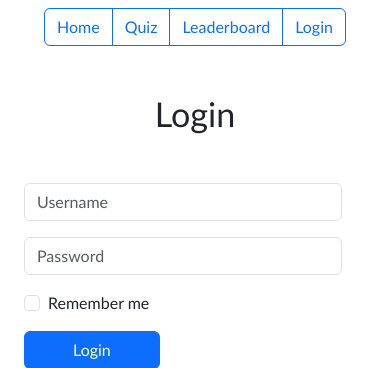
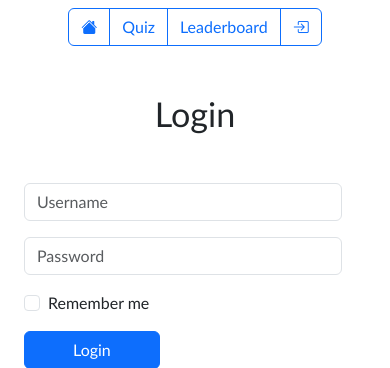
Before and after one commit to LoveleshSingh24/myenv, a Django app: a page that uses QuizPlanet/templates/components/navbar.html in a window 390 px wide. Shown: the top 368 px of the page. Run offline with Django 5.2, Linux system fonts and the light colour scheme.

Commit message:
mobile view is responsive for quiz display

```diff
--- a/QuizPlanet/templates/all-quiz.html
+++ b/QuizPlanet/templates/all-quiz.html
@@ -7,9 +7,9 @@
 
 	<div class="container">
 		<div class="d-flex flex-wrap" >
-			<a href="{% url "all_quiz" %}" class="btn btn-light m-2">All Quiz</a>
+			<a href="{% url "all_quiz" %}" class="btn btn-sm btn-light m-1">All Quiz</a>
 			{% for category in categories  %}
-				<a href="{% url "search" category.name %}" class="btn btn-light m-1">{{category.name}}</a>
+				<a href="{% url "search" category.name %}" class="btn btn-sm btn-light m-1">{{category.name}}</a>
 			{% endfor %}
 		</div>
 	</div>
@@ -28,7 +28,7 @@
 					<div class="card shadow-sm">
 						<div class="card-body">
 							<h4>{{quiz.title}}</h4>
-							<p class="card-text">Total Questions - 10</p>
+							<p class="card-text">Total Questions - {{quiz.question_set.all|length}}</p>
 							<p class="card-text">{{quiz.description | truncatewords:7}}</p>
 							<div class="d-flex justify-content-between align-items-center">
 								<div class="btn-group">
--- a/QuizPlanet/templates/components/navbar.html
+++ b/QuizPlanet/templates/components/navbar.html
@@ -1,15 +1,15 @@
 <div class="container text-center my-2 d-sm-block d-lg-none">
     <div class="btn-group" role="group" aria-label="Basic outlined example">
-        <a href="./index.html" class="btn btn-outline-primary">Home</a>
+        <a href="./index.html" class="btn btn-outline-primary"><i class="bi bi-house-fill"></i></a>
         <a href="{% url "all_quiz" %}" class="btn btn-outline-primary">Quiz</a>
         <a href="./leaderboard.html" class="btn btn-outline-primary">Leaderboard</a>
         {% if request.user.is_authenticated %}
             <a href="{% url 'profile'  request.user.username %}" class="btn btn-outline-primary">
                 <img src="{{ user_profile2.profile_img.url }}" alt="profile" class="rounded-circle" width="30" height="30">
             </a>
-            <a href="{% url 'logout' %}" class="btn btn-outline-primary">Logout</a>
+            <a href="{% url 'logout' %}" class="btn btn-outline-primary"><i class="bi bi-box-arrow-left"></i></a>
         {% else %}
-            <a href="{% url 'login' %}" class="btn btn-outline-primary">Login</a>
+            <a href="{% url 'login' %}" class="btn btn-outline-primary"><i class="bi bi-box-arrow-in-right"></i></a>
         {% endif %}
     </div>
 </div>
```
Also changed, not shown: QuizPlanet/db.sqlite3.
